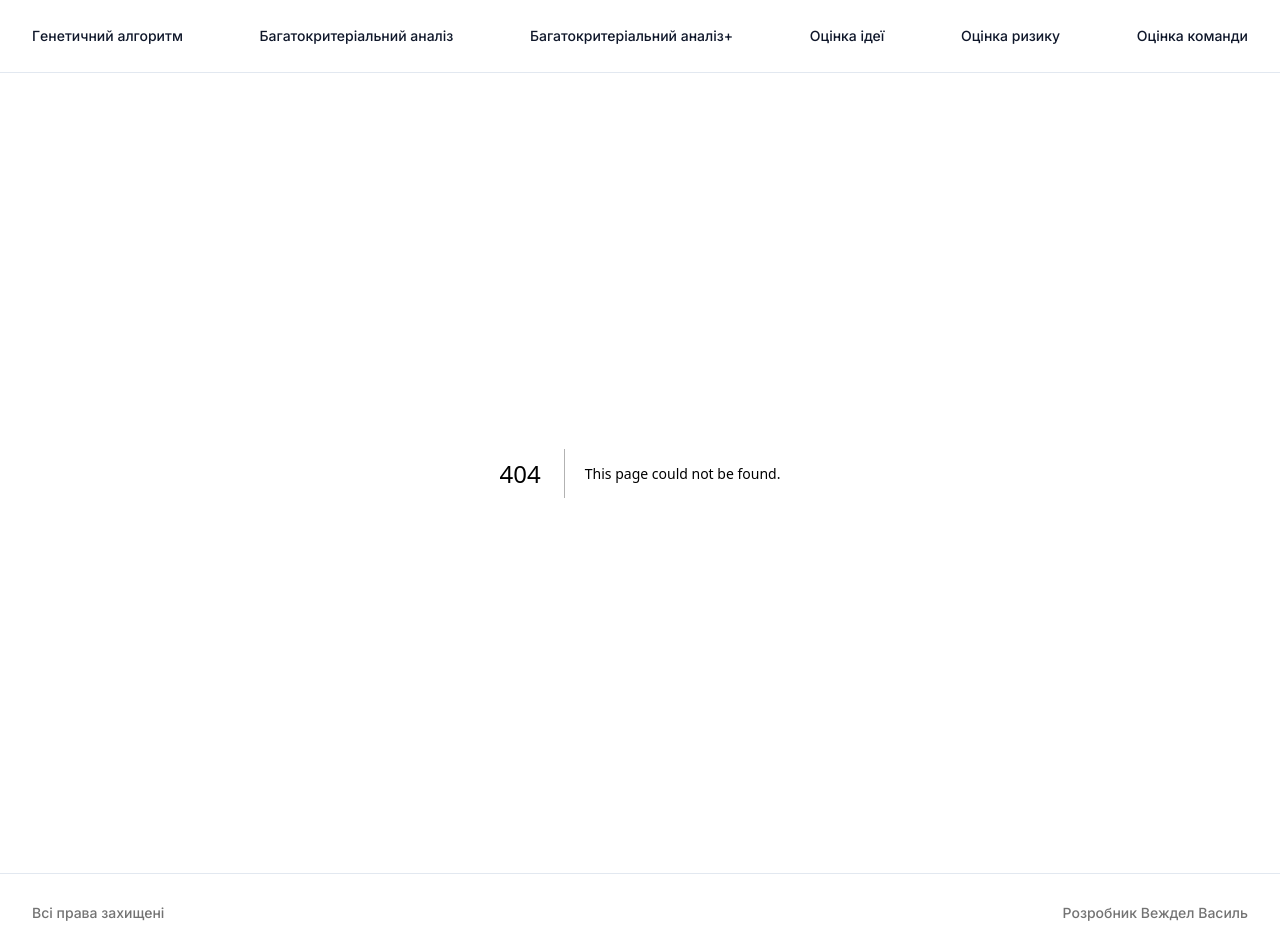
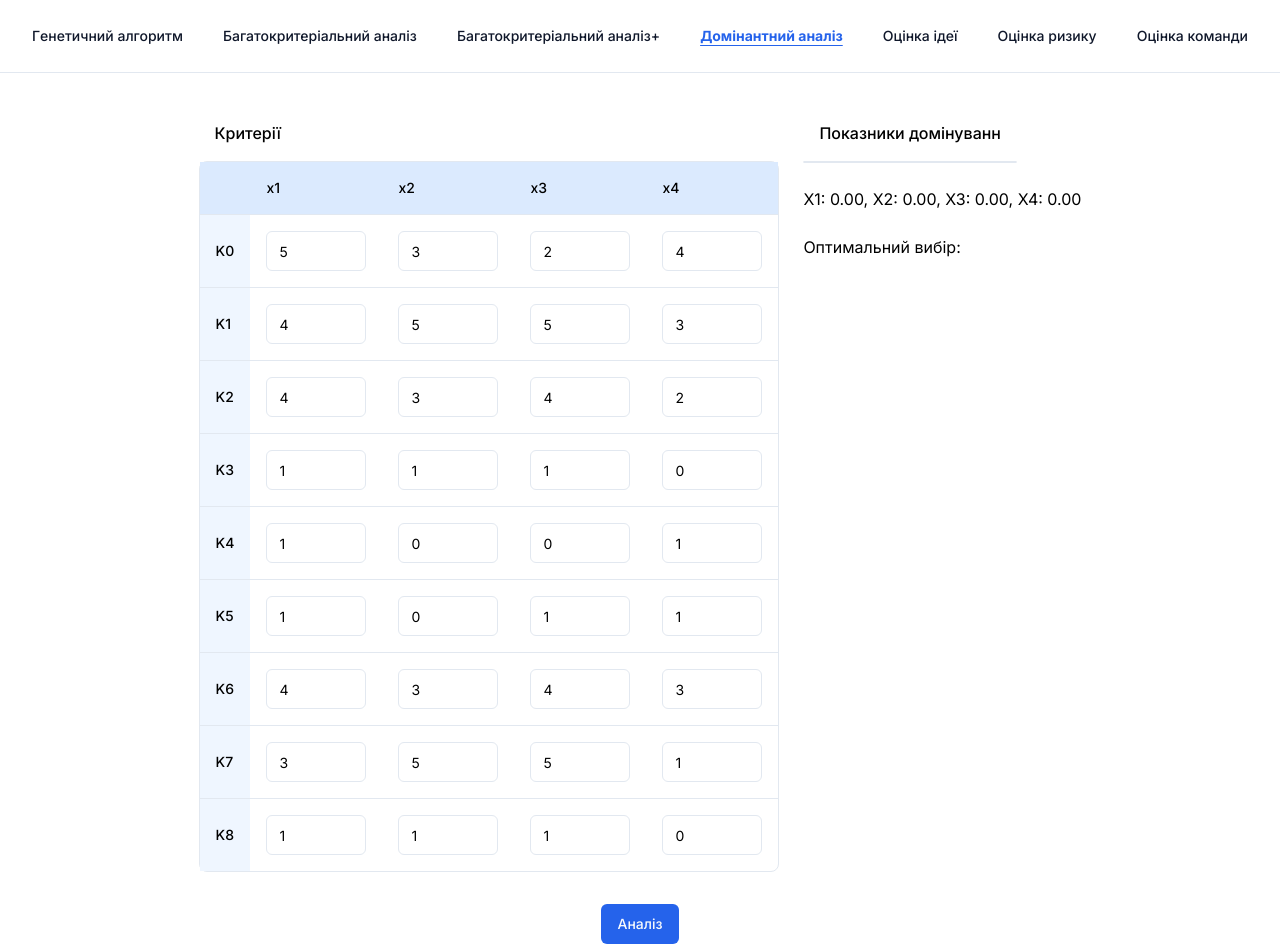
Before and after one commit to vezhdelit/nextjs-startup-analisis, a Next.js app: page /multicriteria-analisis/dominance in a window 1280 px wide. Before the commit this address had no page. Shown: the top 952 px of the page. Built offline with nearby package versions, Linux system fonts and the light colour scheme.

Commit message:
feat: added dominance

```diff
--- /dev/null
+++ b/app/multicriteria-analisis/dominance/page.tsx
@@ -0,0 +1,140 @@
+"use client";
+import { useState, useEffect } from "react";
+import { Button } from "@/components/ui/button";
+import MultiCriteriaTable from "@/components/multicriteria/MultiCriteriaTable";
+import MultiCriteriaTableAdvanced from "@/components/multicriteria/MultiCriteriaTableAdvanced";
+import DominationTable from "@/components/multicriteria/DominationTable";
+
+const MultiCriteriaPage = () => {
+  const [K, setK] = useState<any[]>([
+    { x1: 5, x2: 3, x3: 2, x4: 4 }, //1
+    { x1: 4, x2: 5, x3: 5, x4: 3 }, //2
+    { x1: 4, x2: 3, x3: 4, x4: 2 }, //3
+    { x1: 1, x2: 1, x3: 1, x4: 0 }, //4
+    { x1: 1, x2: 0, x3: 0, x4: 1 }, //5
+
+    { x1: 1, x2: 0, x3: 1, x4: 1 }, //6
+    { x1: 4, x2: 3, x3: 4, x4: 3 }, //7
+    { x1: 3, x2: 5, x3: 5, x4: 1 }, //8
+    { x1: 1, x2: 1, x3: 1, x4: 0 }, //9
+  ]);
+
+  const [D, setD] = useState<any[]>([]);
+
+  const [sumX1, setSumX1] = useState<number>(0);
+  const [sumX2, setSumX2] = useState<number>(0);
+  const [sumX3, setSumX3] = useState<number>(0);
+  const [sumX4, setSumX4] = useState<number>(0);
+
+  const [maxX, setMaxX] = useState<any>({});
+
+  const calculate = () => {
+    const countsX1 = K.reduce(
+      (acc, curr) => {
+        Object.entries(curr).forEach(([key, value]) => {
+          if (key !== "x1") {
+            if (curr.x1 >= value) {
+              acc[key]++;
+            }
+          }
+        });
+        return acc;
+      },
+      { x2: 0, x3: 0, x4: 0 }
+    );
+    const countsX2 = K.reduce(
+      (acc, curr) => {
+        Object.entries(curr).forEach(([key, value]) => {
+          if (key !== "x2") {
+            if (curr.x2 >= value) {
+              acc[key]++;
+            }
+          }
+        });
+        return acc;
+      },
+      { x1: 0, x3: 0, x4: 0 }
+    );
+    const countsX3 = K.reduce(
+      (acc, curr) => {
+        Object.entries(curr).forEach(([key, value]) => {
+          if (key !== "x3") {
+            if (curr.x3 >= value) {
+              acc[key]++;
+            }
+          }
+        });
+        return acc;
+      },
+      { x1: 0, x2: 0, x4: 0 }
+    );
+    const countsX4 = K.reduce(
+      (acc, curr) => {
+        Object.entries(curr).forEach(([key, value]) => {
+          if (key !== "x4") {
+            if (curr.x4 >= value) {
+              acc[key]++;
+            }
+          }
+        });
+        return acc;
+      },
+      { x1: 0, x2: 0, x3: 0 }
+    );
+
+    const d = [countsX1, countsX2, countsX3, countsX4];
+    setD(d);
+    console.log(d);
+
+    //sum counts for each x1
+    const sumX1 = (d[0].x2 + d[0].x3 + d[0].x4) / 18;
+    const sumX2 = (d[1].x1 + d[1].x3 + d[1].x4) / 18;
+    const sumX3 = (d[2].x1 + d[2].x2 + d[2].x4) / 18;
+    const sumX4 = (d[3].x1 + d[3].x2 + d[3].x3) / 18;
+
+    setSumX1(sumX1);
+    setSumX2(sumX2);
+    setSumX3(sumX3);
+    setSumX4(sumX4);
+
+    const max = Math.max(sumX1, sumX2, sumX3, sumX4);
+    let maxObj = {};
+    if (max === sumX1) {
+      maxObj = { name: "X1", score: sumX1 };
+    } else if (max === sumX2) {
+      maxObj = { name: "X2", score: sumX2 };
+    } else if (max === sumX3) {
+      maxObj = { name: "X3", score: sumX3 };
+    } else if (max === sumX4) {
+      maxObj = { name: "X4", score: sumX4 };
+    }
+    setMaxX(maxObj);
+  };
+
+  return (
+    <main className="flex flex-col gap-8 min-h-[80vh] items-center justify-center p-8 pb-16">
+      <div className="flex flex-col gap-6">
+        <div className="flex flex-row gap-6">
+          <MultiCriteriaTableAdvanced K={K} setK={setK} title="Критерії" />
+          <div className="flex flex-col gap-6">
+            <DominationTable D={D} setD={setD} title="Показники домінуванн" />
+            <div>
+              X1: {sumX1.toFixed(2)}, X2: {sumX2.toFixed(2)}, X3:{" "}
+              {sumX3.toFixed(2)}, X4: {sumX4.toFixed(2)}
+            </div>
+            <div>Оптимальний вибір: {maxX.name}</div>
+          </div>
+        </div>
+      </div>
+
+      <div className="flex flex-row gap-2">
+        <Button onClick={calculate} className="bg-blue-600 hover:bg-blue-500">
+          Аналіз
+        </Button>
+      </div>
+      <div className="flex flex-row gap-6"></div>
+    </main>
+  );
+};
+
+export default MultiCriteriaPage;
--- /dev/null
+++ b/components/multicriteria/DominationTable.tsx
@@ -0,0 +1,50 @@
+import { Input } from "@/components/ui/input";
+import { Table, TableBody, TableCell, TableRow } from "@/components/ui/table";
+import { Label } from "../ui/label";
+
+interface MultiCriteriaTableProps {
+  D: any;
+  setD: any;
+  title: string;
+  disabled?: boolean;
+}
+
+const DominationTable = ({
+  D,
+  setD,
+  title,
+  disabled = false,
+}: MultiCriteriaTableProps) => {
+  return (
+    <div className=" flex flex-col md:flex-row gap-8">
+      <div className="flex flex-col">
+        <h2 className="p-4 font-medium">{title}</h2>
+        <div className="border rounded-lg ">
+          <Table>
+            <TableBody>
+              {D.map((obj: any, rowIndex: number) => (
+                <TableRow key={rowIndex}>
+                  <TableCell className=" bg-blue-50 font-medium">
+                    X{rowIndex + 1}
+                  </TableCell>
+                  {Object.entries(obj).map(([key, value], index) => (
+                    <TableCell key={index}>
+                      <Input
+                        disabled={disabled}
+                        className="w-[100px]"
+                        type="text"
+                        value={`${value} / 9`}
+                      />
+                    </TableCell>
+                  ))}
+                </TableRow>
+              ))}
+            </TableBody>
+          </Table>
+        </div>
+      </div>
+    </div>
+  );
+};
+
+export default DominationTable;
--- a/components/shared/Header.tsx
+++ b/components/shared/Header.tsx
@@ -24,6 +24,11 @@ const Header = (props: Props) => {
         label: "Багатокритеріальний аналіз+",
         href: "/multicriteria-analisis/advanced",
         active: pathname === "/multicriteria-analisis/advanced",
+      },
+      {
+        label: "Домінантний аналіз",
+        href: "/multicriteria-analisis/dominance",
+        active: pathname === "/multicriteria-analisis/dominance",
       },
       {
         label: "Оцінка ідеї",
```
